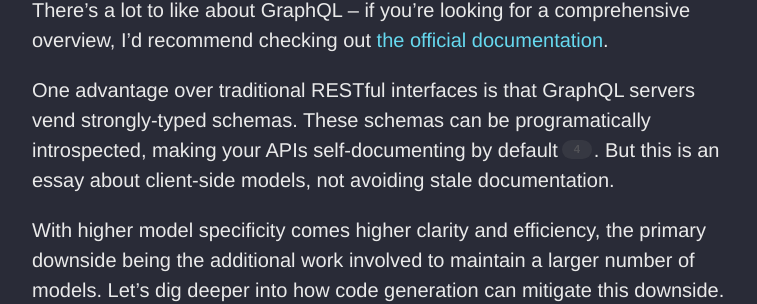
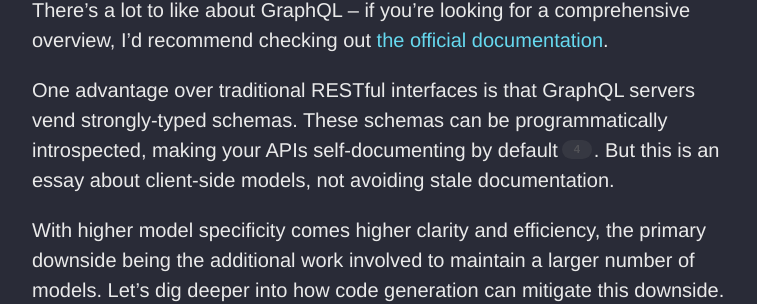
Before and after one commit to irace/irace.github.com, a Jekyll site: the page built from _posts/2019-02-08-graphql-and-the-end-of-shared-client-side-models.md, in a window 1280 px wide and 900 px high, scrolled down 3820 px. Shown: the part 181-485 px from the top of the window, without its empty margins (258-1015 px from the left). Built offline with Jekyll 4.4.1, drawn with Linux system fonts in a browser that asks for light colours; some of the changed text lies outside the part shown.

Commit message:
Fix typos

```diff
--- a/_posts/2019-02-08-graphql-and-the-end-of-shared-client-side-models.md
+++ b/_posts/2019-02-08-graphql-and-the-end-of-shared-client-side-models.md
@@ -101,7 +101,7 @@
 
 There’s a lot to like about GraphQL – if you’re looking for a comprehensive overview, I’d recommend checking out [the official documentation](https://graphql.org/learn/).
 
-One advantage over traditional RESTful interfaces is that GraphQL servers vend strongly-typed schemas. These schemas can be programatically introspected, making your APIs self-documenting by default[^4]. But this is an essay about client-side models, not avoiding stale documentation.
+One advantage over traditional RESTful interfaces is that GraphQL servers vend strongly-typed schemas. These schemas can be programmatically introspected, making your APIs self-documenting by default[^4]. But this is an essay about client-side models, not avoiding stale documentation.
 
 With higher model specificity comes higher clarity and efficiency, the primary downside being the additional work involved to maintain a larger number of models. Let’s dig deeper into how code generation can mitigate this downside.
 
```
Also changed, not shown: other parts of _posts/2019-02-08-graphql-and-the-end-of-shared-client-side-models.md (+1 -1 lines).
